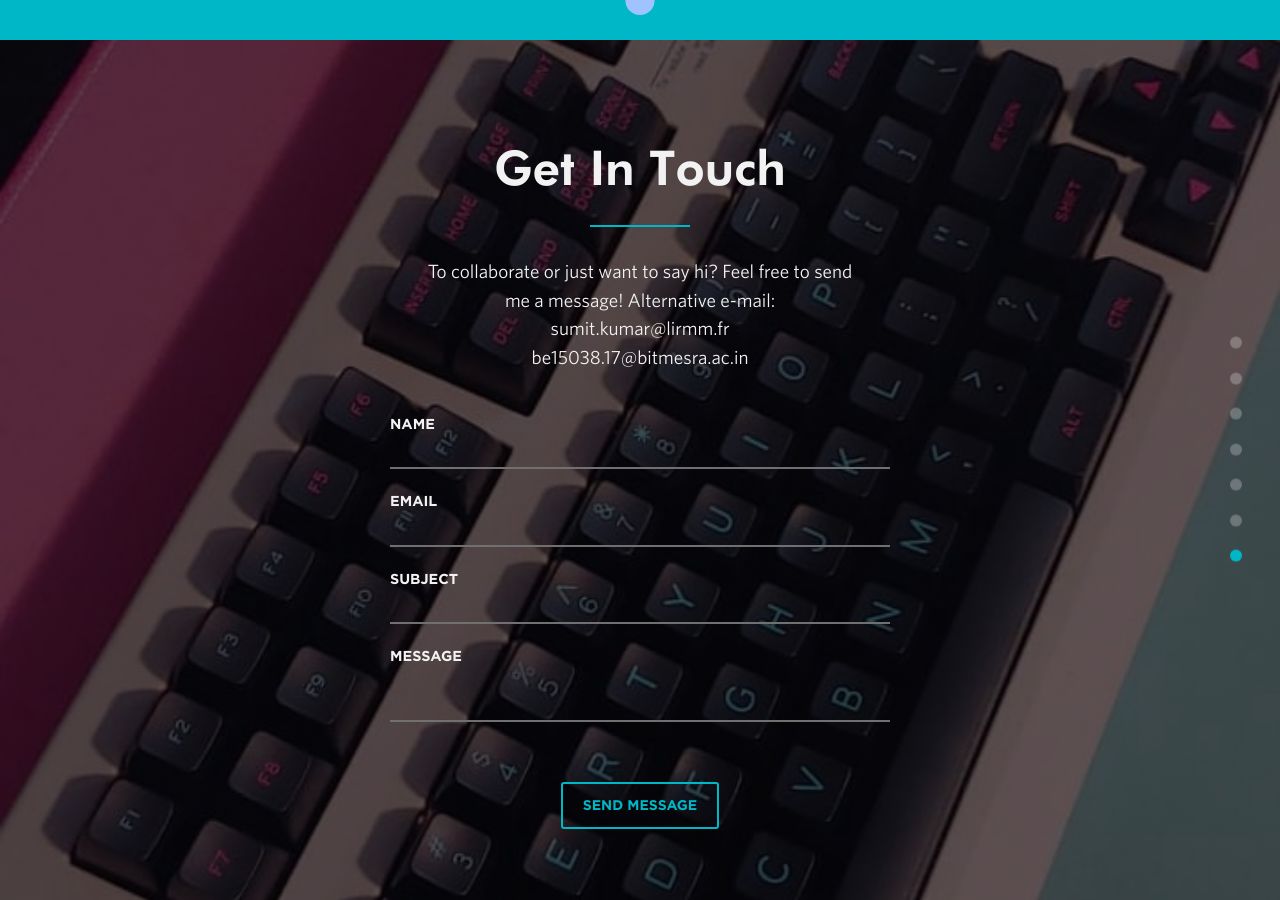
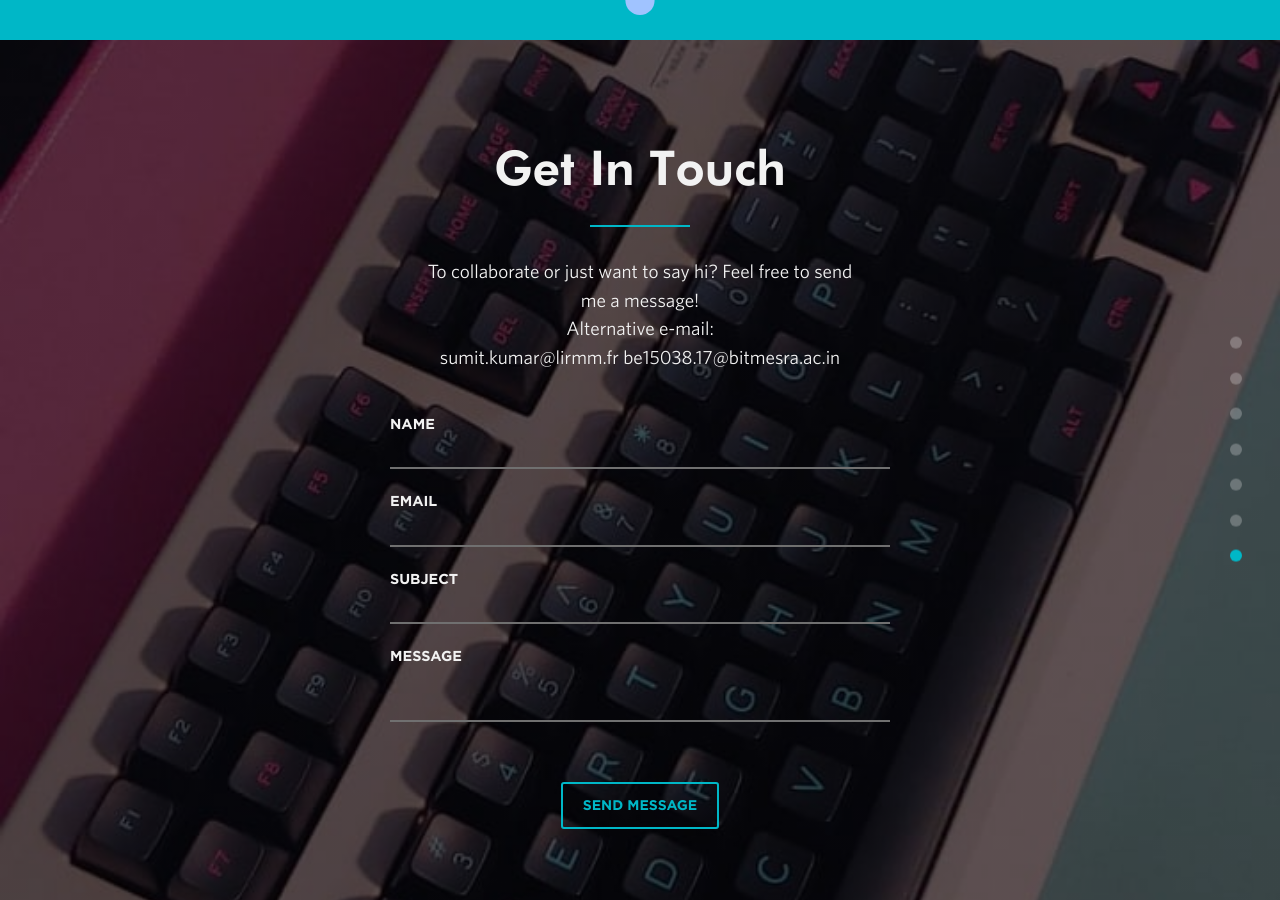
Before and after one commit to sumit6597/sumit6597.github.io, a Jekyll site: the page built from index.html, in a window 1280 px wide and 900 px high, scrolled down 9442 px. Built offline with Jekyll 4.4.1, drawn with Linux system fonts in a browser that asks for light colours; nearby versions of some CDN libraries.

Commit message:
Update contact.html

```diff
--- a/_includes/contact.html
+++ b/_includes/contact.html
@@ -8,7 +8,7 @@
       <div class="center">
         <h1 class="section-heading">Get In Touch</h1>
         <span class="divider center"></span>
-        <p class="contact-description">To collaborate or just want to say hi? Feel free to send me a message! Alternative e-mail: <br> sumit.kumar@lirmm.fr <br> be15038.17@bitmesra.ac.in</p>
+        <p class="contact-description">To collaborate or just want to say hi? Feel free to send me a message! <br>Alternative e-mail: <br> sumit.kumar@lirmm.fr  be15038.17@bitmesra.ac.in</p>
       </div>
       <div class="contact-wrapper">
         <form id="contactform" class="form-wrapper" method="POST" autocomplete="off">
```
